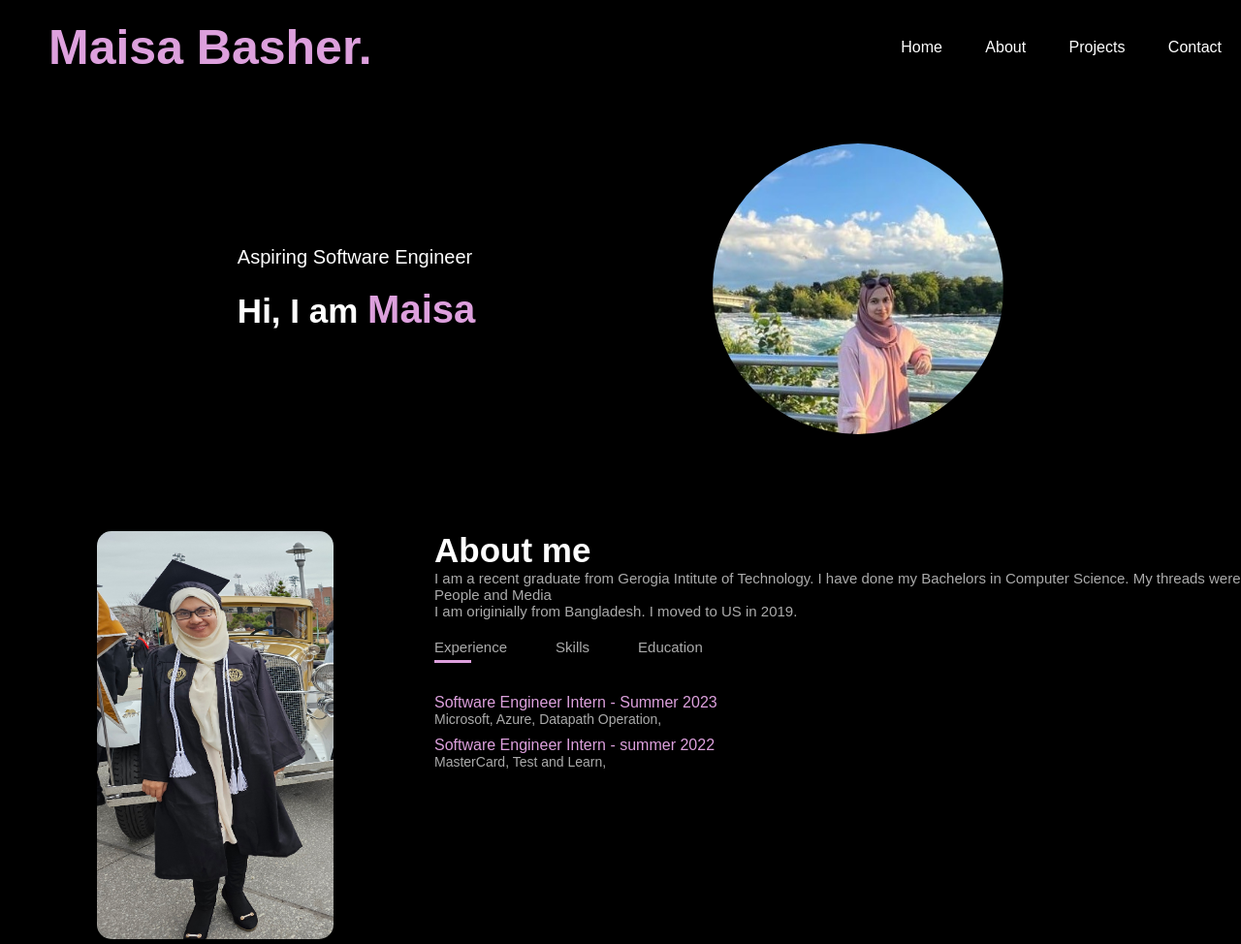
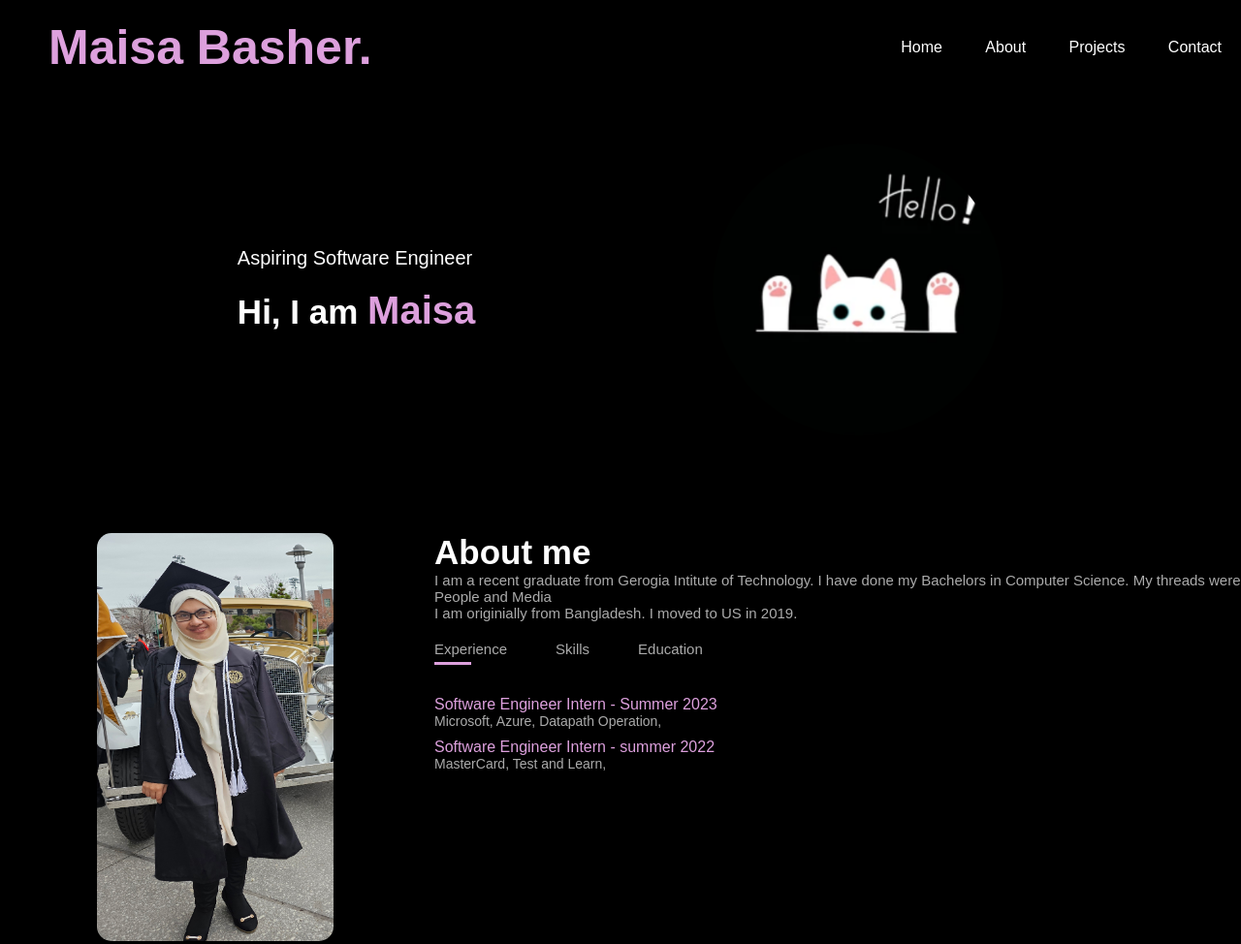
Before and after one commit to MaisaBasher/Maisa-Site, a plain HTML site: page index.html in a window 1280 px wide. Shown: the top 974 px of the page at 97% size. Drawn offline with Linux system fonts and the light colour scheme.

Commit message:
img update

```diff
--- a/index.html
+++ b/index.html
@@ -26,7 +26,7 @@
                 <p> Aspiring Software Engineer</p>
                 <h1>Hi, I am <span> Maisa </span></h1>
             </div>
-            <img id = "introImage" src="images/me.jpeg" alt="Avatar">
+            <img id = "introImage" src="images/kitty.png" alt="Avatar">
         </div>
     </div>
 
--- a/style.css
+++ b/style.css
@@ -71,7 +71,6 @@ nav ul li a:hover::after{
 
 .header-text {
     font-weight: normal;
-
     font-size: 20px;
 }
 .header-text h1{
```
Also changed, not shown: images/kitty.png (added).
